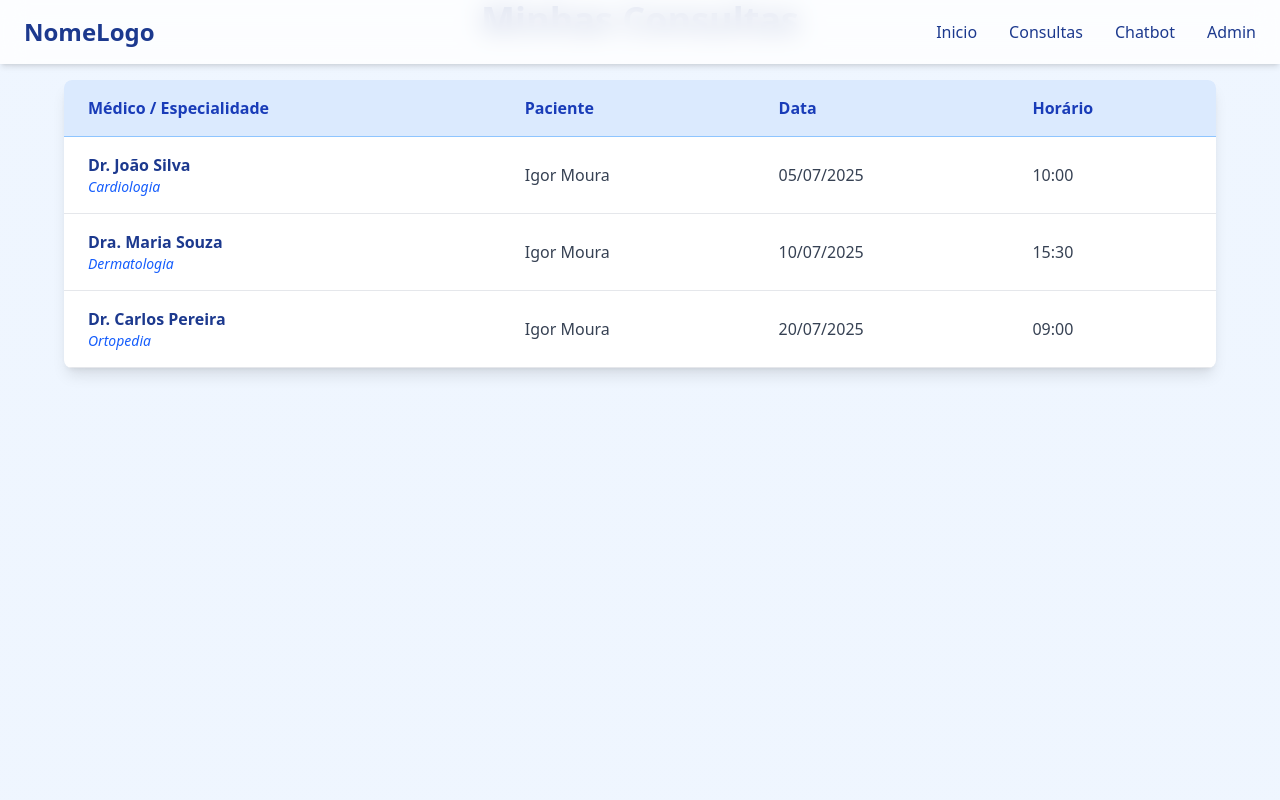
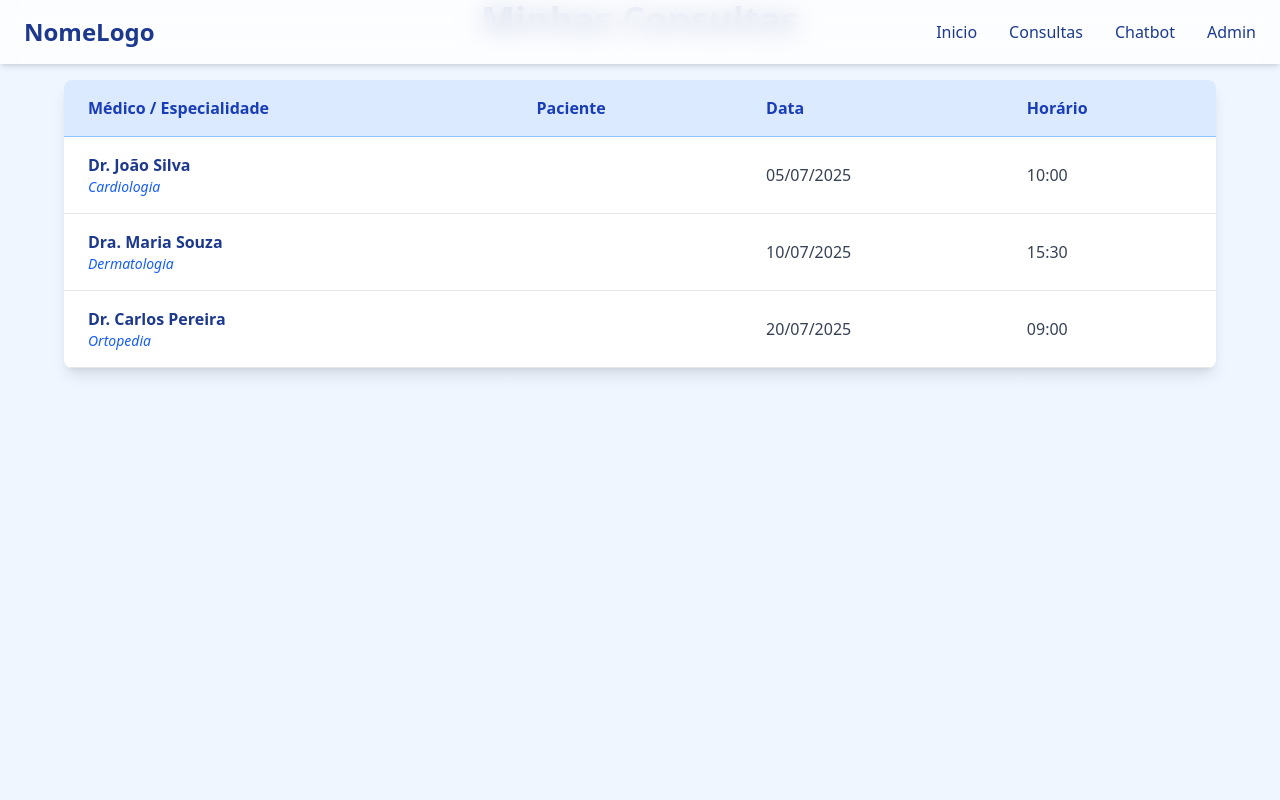
Before and after one commit to igormooura/ChatBot, a React (Vite) app in the folder frontend/: page /user in a window 1280 px wide. Shown: the top 800 px of the page. Built offline with nearby package versions, Linux system fonts and the light colour scheme.

Commit message:
refactor: mudança na variável

```diff
--- a/frontend/src/components/Tables/ConsultasTable.tsx
+++ b/frontend/src/components/Tables/ConsultasTable.tsx
@@ -6,7 +6,7 @@ export type Consulta = {
   id: number;
   medico: string;
   especialidade: string;
-  paciente: string;
+  cpf: string;
   data: string;
   horario: string;
 };
@@ -46,7 +46,7 @@ const ConsultasTable: React.FC<ConsultasTableProps> = ({ consultas, onDelete })
           </tr>
         </thead>
         <tbody>
-          {consultas.map(({ id, medico, especialidade, paciente, data, horario }) => (
+          {consultas.map(({ id, medico, especialidade, cpf, data, horario }) => (
             <tr
               key={id}
               className={`border-b border-gray-200 hover:bg-blue-50 transition-colors ${onDelete ? '' : 'cursor-default'}`}
@@ -55,7 +55,7 @@ const ConsultasTable: React.FC<ConsultasTableProps> = ({ consultas, onDelete })
                 <p className="font-semibold text-blue-900">{medico}</p>
                 <p className="text-sm text-blue-600 italic">{especialidade}</p>
               </td>
-              <td className="px-6 py-4 text-gray-700">{paciente}</td>
+              <td className="px-6 py-4 text-gray-700">{cpf}</td>
               <td className="px-6 py-4 text-gray-700">{new Date(data).toLocaleDateString("pt-BR")}</td>
               <td className="px-6 py-4 text-gray-700">{horario}</td>
               {onDelete && (
```
